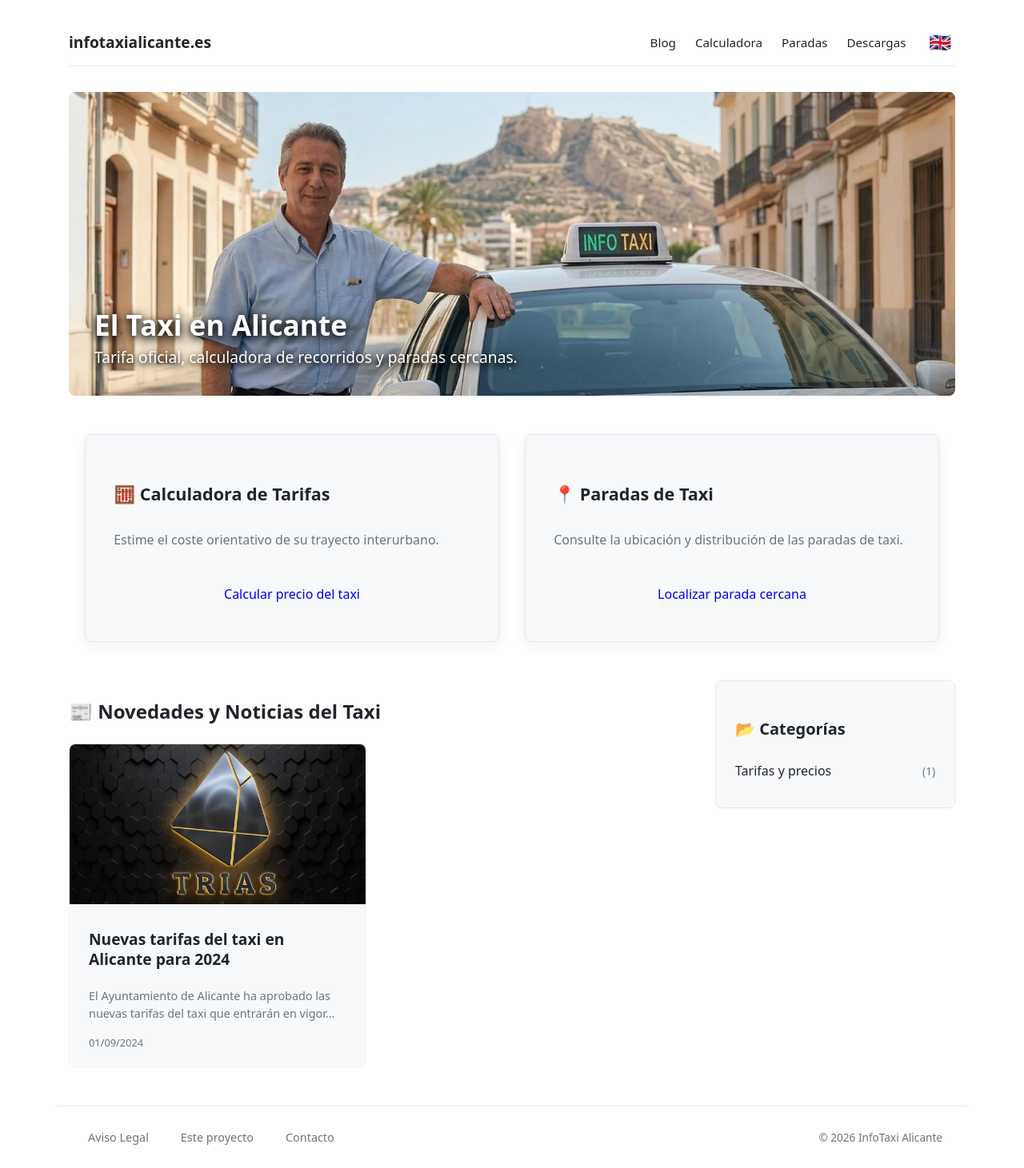
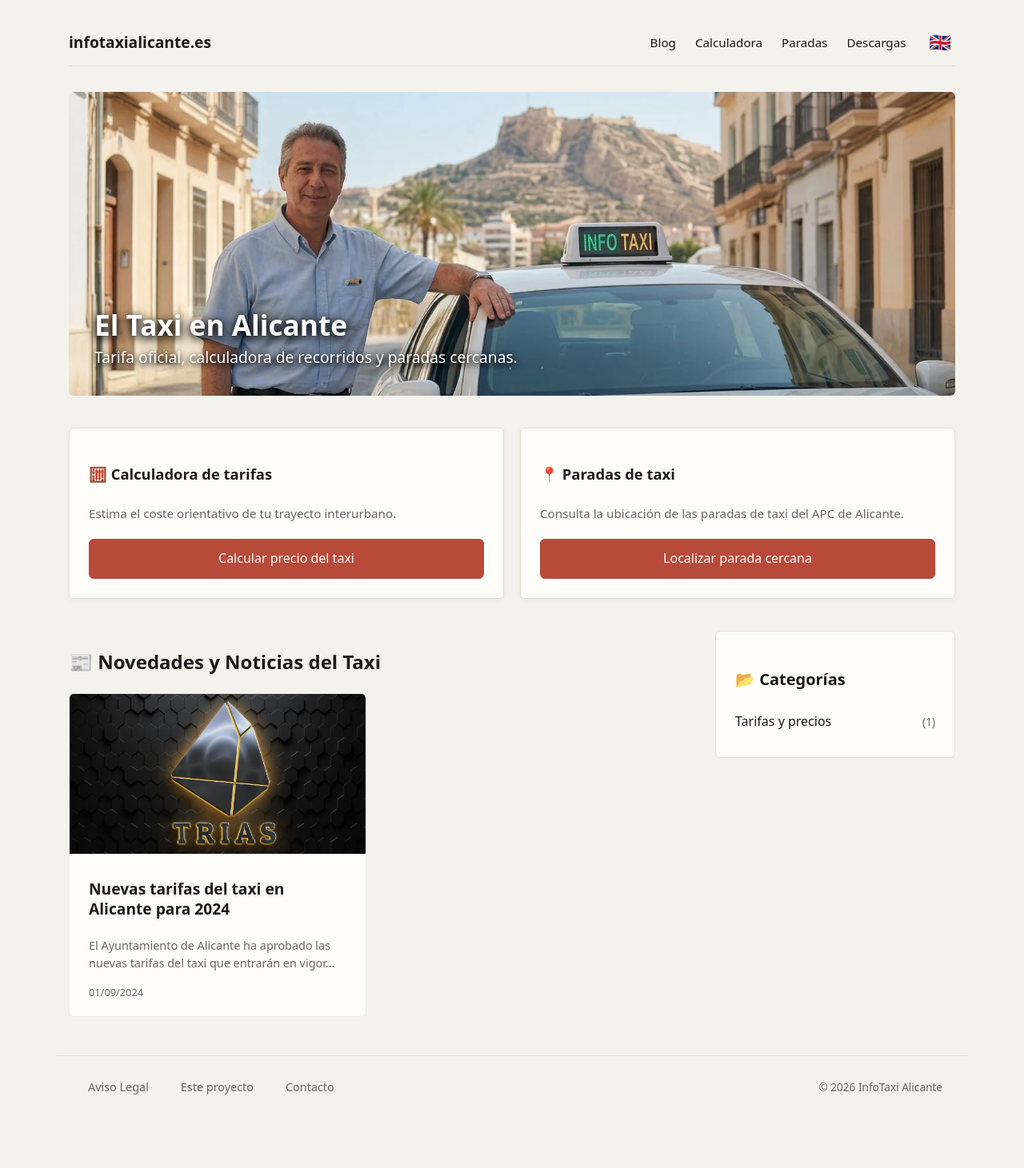
Before and after one commit to infotaxialicante/infotaxialicante.github.io, a Jekyll site: the page built from index.html, in a window 1280 px wide. Shown: the whole page at 80% size. Built offline with Jekyll 4.4.1, drawn with Linux system fonts in a browser that asks for light colours; after the commit the page ends 1399 px from its top, so only the background shows below that.

Commit message:
cambiados colores base y anyadido estilos botones tarjetas rapidas

```diff
--- a/_data/paradas.yml
+++ b/_data/paradas.yml
@@ -468,7 +468,6 @@
   pmr: true
   telefono: "965252511"
 
-
 # ------------------------------------------------------------------------------
 # MUNICIPIO: MUCHAMIEL
 # ------------------------------------------------------------------------------
--- a/assets/css/main.css
+++ b/assets/css/main.css
@@ -1,47 +1,60 @@
 /* ============================================================
-   1. RESET BÁSICO Y VARIABLES DE COLOR
+   1. RESET BÁSICO Y VARIABLES (Tipografía y Color)
    ============================================================ */
 *, *::before, *::after {
   box-sizing: border-box;
 }
 
 :root {
+  /* Tipografía del Sistema (Mobile-First y cero peticiones externas) */
+  --mi-font: system-ui, -apple-system, BlinkMacSystemFont, "Segoe UI", Roboto, Oxygen, Ubuntu, Cantarell, sans-serif;
+
   /* Fondo y Superficies */
-  --mi-bg-color: #ffffff;
-  --mi-card-bg: #f8f9fa;
+  --mi-bg-color: #f4f2ed;
+  --mi-card-bg: #fffdf9;
 
   /* Textos */
-  --mi-color: #212529;
-  --mi-muted-color: #6c757d;
+  --mi-color: #1a1a1a;
+  --mi-muted-color: #666666;
 
   /* Bordes */
-  --mi-border-color: #e2e8f0;
-  --mi-muted-border: #f1f5f9;
+  --mi-border-color: #e3e1d5;
+  --mi-muted-border: #eeede6;
 
   /* Color Principal / Acento */
-  --mi-primary: #10b981;
-  --mi-primary-hover: #059669;
-  --mi-primary-rgb: 16, 185, 129;
+  --mi-primary: #b84a39;
+  --mi-primary-hover: #9b3d2e;
+  --mi-primary-rgb: 184, 74, 57;
 
   /* Bordes Redondeados */
-  --mi-border-radius: 8px;
+  --mi-border-radius: 6px;
 
   color-scheme: light dark;
 }
 
-/* Modo Oscuro Automático (Preferencia del sistema) */
+/* Aplicación global de la tipografía y colores base en el body */
+body {
+  font-family: var(--mi-font);
+  background-color: var(--mi-bg-color);
+  color: var(--mi-color);
+  line-height: 1.6;
+  margin: 0;
+  padding: 0;
+}
+
+/* Modo Oscuro Automático */
 @media (prefers-color-scheme: dark) {
   :root {
     --mi-bg-color: #121212;
     --mi-card-bg: #1e1e1e;
-    --mi-color: #e0e0e0;
-    --mi-muted-color: #a0a0a0;
-    --mi-border-color: #333333;
-    --mi-muted-border: #2a2a2a;
-
-    --mi-primary: #34d399;
-    --mi-primary-hover: #10b981;
-    --mi-primary-rgb: 52, 211, 153;
+    --mi-color: #ecebe4;
+    --mi-muted-color: #999999;
+    --mi-border-color: #2e2e2e;
+    --mi-muted-border: #242424;
+
+    --mi-primary: #d1604e;
+    --mi-primary-hover: #b84a39;
+    --mi-primary-rgb: 209, 96, 78;
   }
 }
 
@@ -74,7 +87,7 @@ body {
   border-radius: var(--mi-border-radius);
   overflow: hidden;
   margin-top: 2rem;   /* <--- Añadimos esto para separarlo de la navegación de arriba */
-  margin-bottom: 2.5rem; /* <--- Ampliamos un pelín para que respire hacia las tarjetas */
+  margin-bottom: 0; /* <--- Ampliamos un pelín para que respire hacia las tarjetas */
   width: 100%;
 }
 
@@ -569,23 +582,21 @@ main.container aside.sidebar span.category-count {
    5.a. TARJETAS DE ACCESO RÁPIDO (Calculadora y Paradas)
    ============================================================ */
 .quick-access {
-  margin: 3rem auto;
-  max-width: 1100px; /* Restringe el ancho total para que no se estiren demasiado en pantallas grandes */
-  padding: 0 1rem;
+  margin: 2.5rem 0;
 }
 
 .quick-access .grid {
   display: grid;
   grid-template-columns: repeat(2, 1fr);
-  gap: 2rem;
+  gap: 1.25rem;
 }
 
 .card-action {
   background-color: var(--mi-card-bg);
   border: 1px solid var(--mi-border-color);
   border-radius: var(--mi-border-radius);
-  padding: 2.2rem; /* Un poco más de margen interno para que respire mejor en PC */
-  box-shadow: 0 6px 16px rgba(0, 0, 0, 0.06); /* Sombra más visible */
+  padding: 1.5rem;
+  box-shadow: 0 2px 8px rgba(0, 0, 0, 0.05);
   display: flex;
   flex-direction: column;
   justify-content: space-between;
@@ -593,21 +604,21 @@ main.container aside.sidebar span.category-count {
 }
 
 .card-action:hover {
-  transform: translateY(-3px);
-  box-shadow: 0 10px 24px rgba(0, 0, 0, 0.1);
+  transform: translateY(-2px);
+  box-shadow: 0 4px 12px rgba(0, 0, 0, 0.08);
 }
 
 .card-action h3 {
-  font-size: 1.35rem;
+  font-size: 1.15rem;
   font-weight: 600;
-  margin-bottom: 0.75rem;
+  margin-bottom: 0.5rem;
   color: var(--mi-color);
 }
 
 .card-action p {
   color: var(--mi-muted-color);
-  font-size: 1rem;
-  margin-bottom: 2rem;
+  font-size: 0.95rem;
+  margin-bottom: 1.25rem;
   line-height: 1.5;
 }
 
@@ -618,7 +629,15 @@ main.container aside.sidebar span.category-count {
   font-weight: 500;
   padding: 0.7rem 1.4rem;
   border-radius: var(--mi-border-radius);
-  transition: background-color 0.2s ease;
+  transition: background-color 0.2s ease, border-color 0.2s ease;
+  background-color: var(--mi-primary);
+  color: #fff;
+  border: 1px solid var(--mi-primary);
+}
+
+.card-action a[role="button"]:hover {
+  background-color: var(--mi-primary-hover);
+  border-color: var(--mi-primary-hover);
 }
 
 /* Adaptación móvil */
@@ -628,12 +647,10 @@ main.container aside.sidebar span.category-count {
     padding: 0;
     margin: 2rem 0;
   }
-
   .quick-access .grid {
     grid-template-columns: 1fr;
     gap: 1rem;
   }
-
   .card-action {
     padding: 1.5rem;
   }
--- a/index.html
+++ b/index.html
@@ -19,14 +19,14 @@ show_in_nav: false
 <section class="quick-access">
   <div class="grid">
     <article class="card-action">
-      <h3>🧮 Calculadora de Tarifas</h3>
-      <p>Estime el coste orientativo de su trayecto interurbano.</p>
-      <a href="/calculadora/" role="button" class="contrast">Calcular precio del taxi</a>
+      <h3>🧮 Calculadora de tarifas</h3>
+      <p>Estima el coste orientativo de tu trayecto interurbano.</p>
+      <a href="/calculadora/" role="button">Calcular precio del taxi</a>
     </article>
 
     <article class="card-action">
-      <h3>📍 Paradas de Taxi</h3>
-      <p>Consulte la ubicación y distribución de las paradas de taxi.</p>
+      <h3>📍 Paradas de taxi</h3>
+      <p>Consulta la ubicación de las paradas de taxi del APC de Alicante.</p>
       <a href="/paradas/" role="button">Localizar parada cercana</a>
     </article>
   </div>
```
